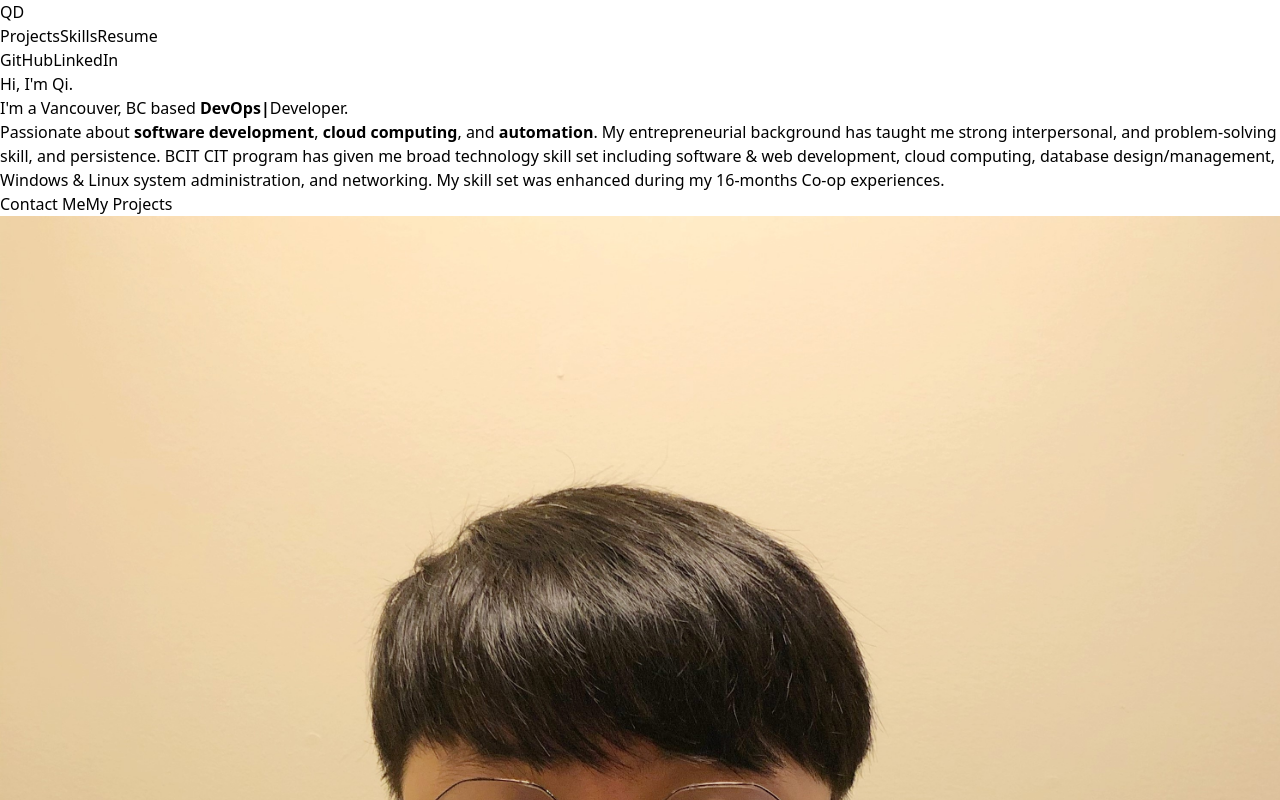
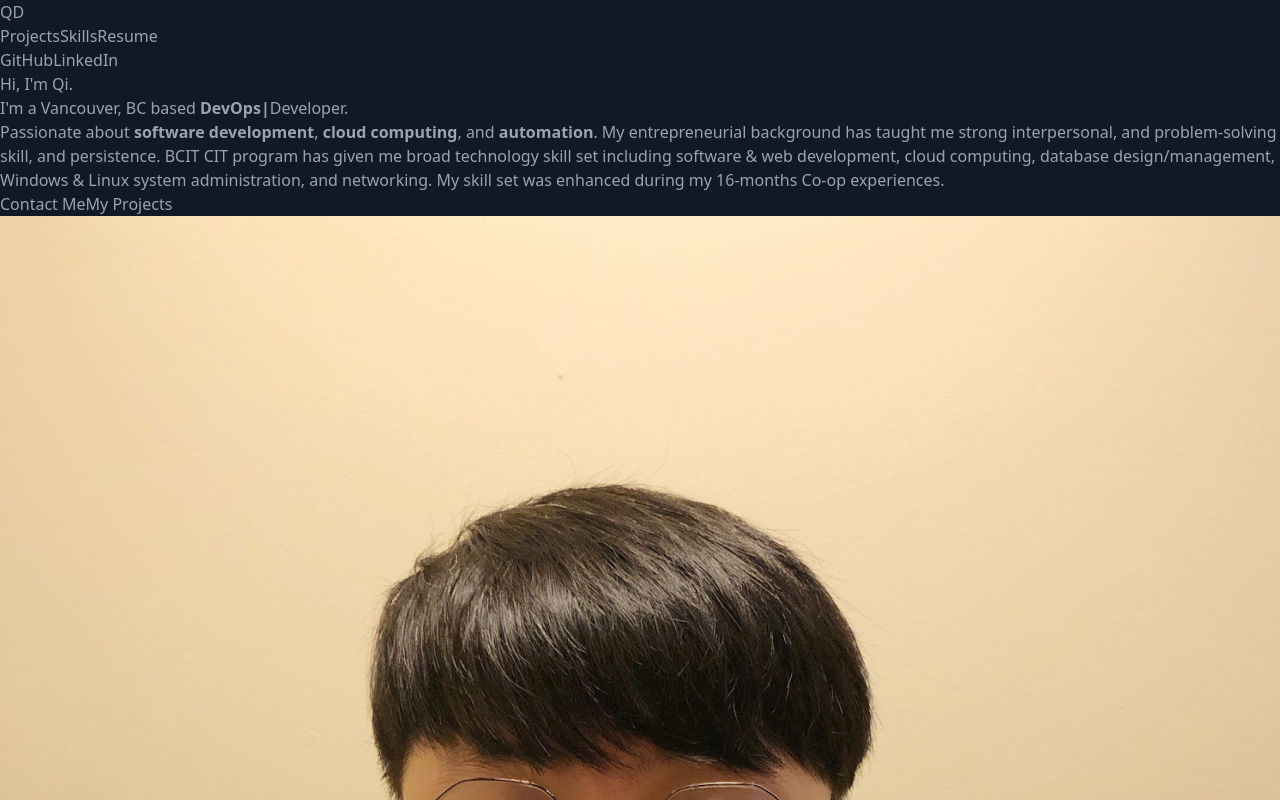
Before and after one commit to QI-D/portfolio-react, a React (Create React App) app: page / in a window 1280 px wide. Shown: the top 800 px of the page. Built offline with nearby package versions, Linux system fonts and the light colour scheme.

Commit message:
add some overall css
Signed-off-by: QI-D <jonsondang@outlook.com>

```diff
--- a/src/App.js
+++ b/src/App.js
@@ -6,7 +6,7 @@
 
 export default function App() {
   return (
-    <main>
+    <main className="text-gray-400 bg-gray-900 body-font">
       <Navbar />
       <About />
       <Projects />
```
